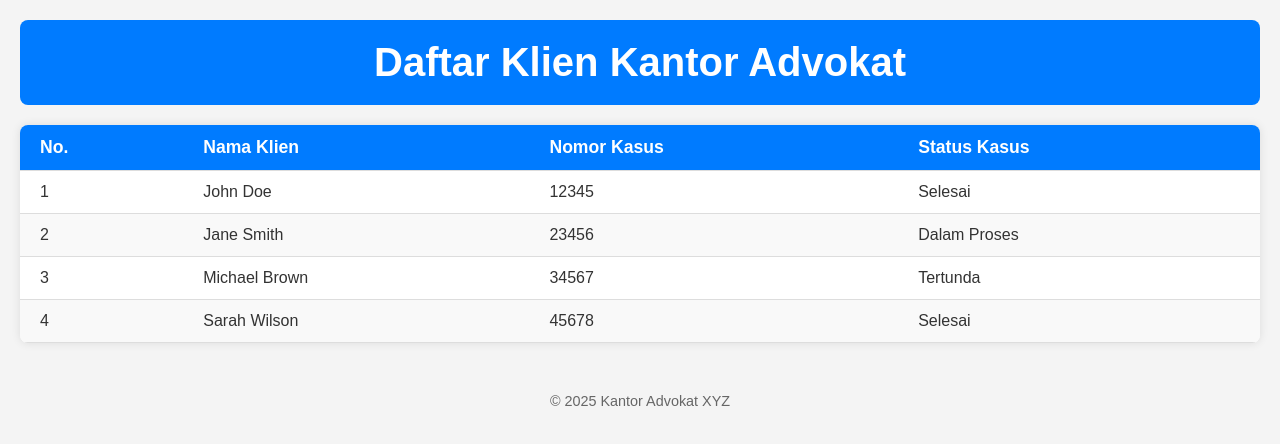
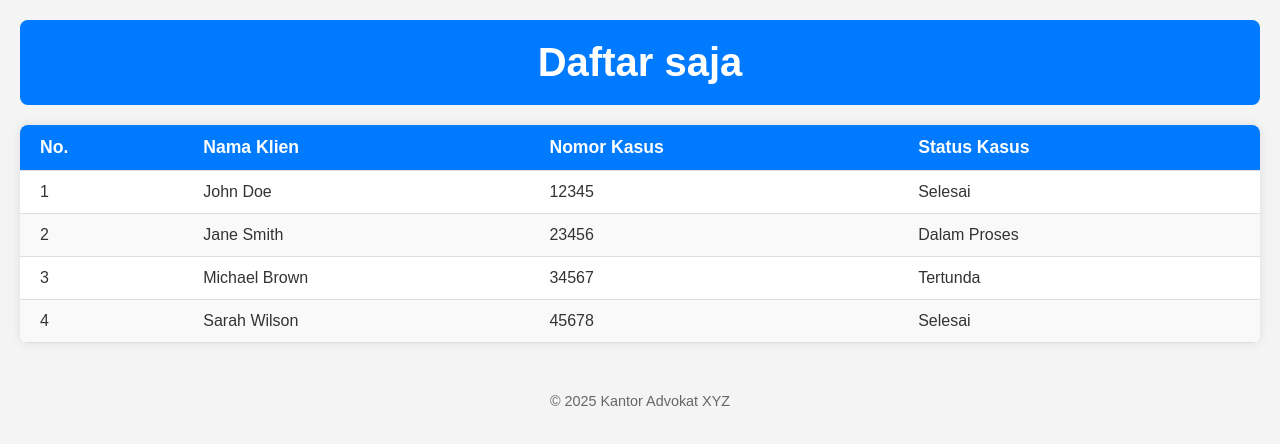
Before and after one commit to cernobylEX/cernobylEX.github.io, a plain HTML site: page index.html in a window 1280 px wide. Drawn offline with Linux system fonts and the light colour scheme.

Commit message:
Update index.html

```diff
--- a/index.html
+++ b/index.html
@@ -10,7 +10,7 @@
 
 <body>
     <header>
-        <h1>Daftar Klien Kantor Advokat</h1>
+        <h1>Daftar saja</h1>
     </header>
 
     <section class="client-list">
```
